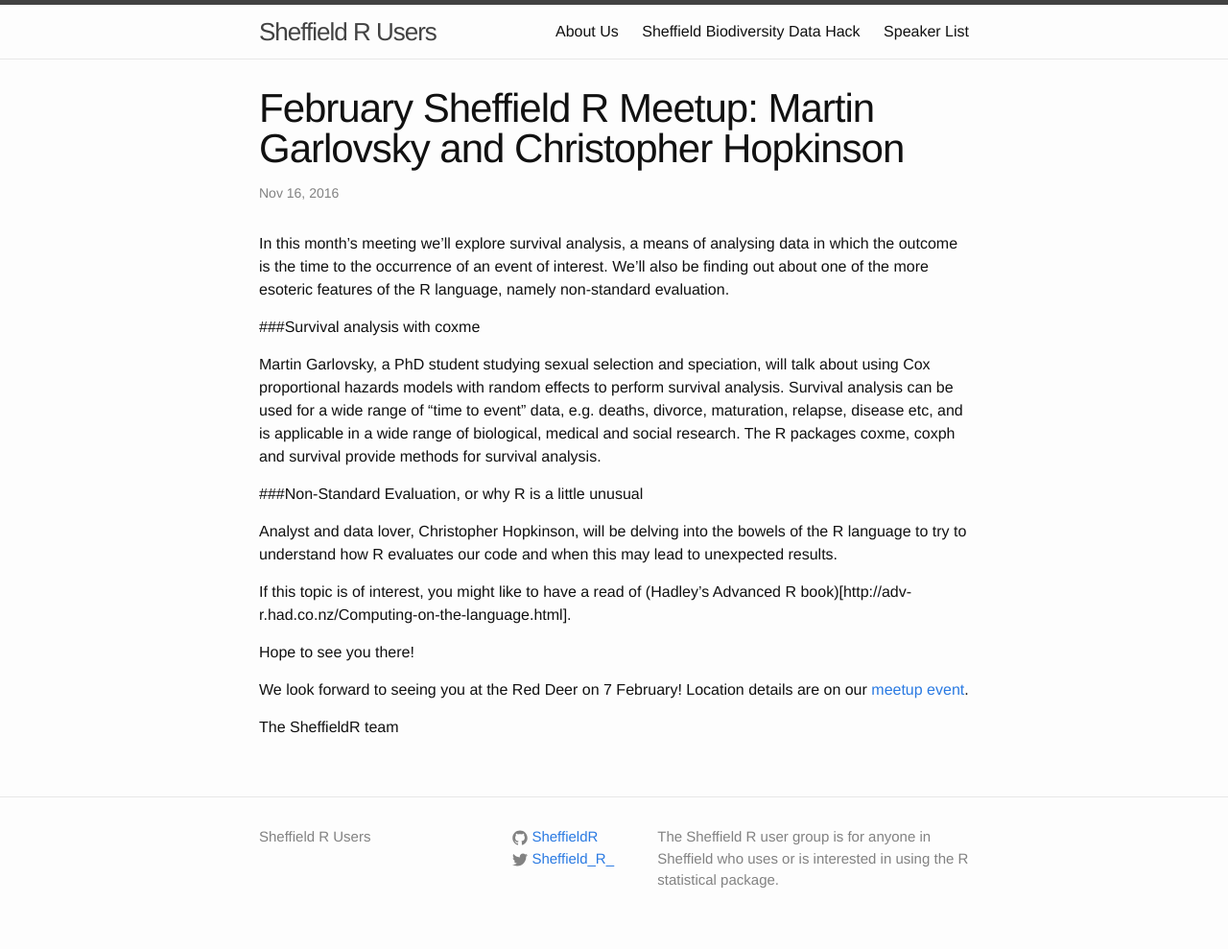
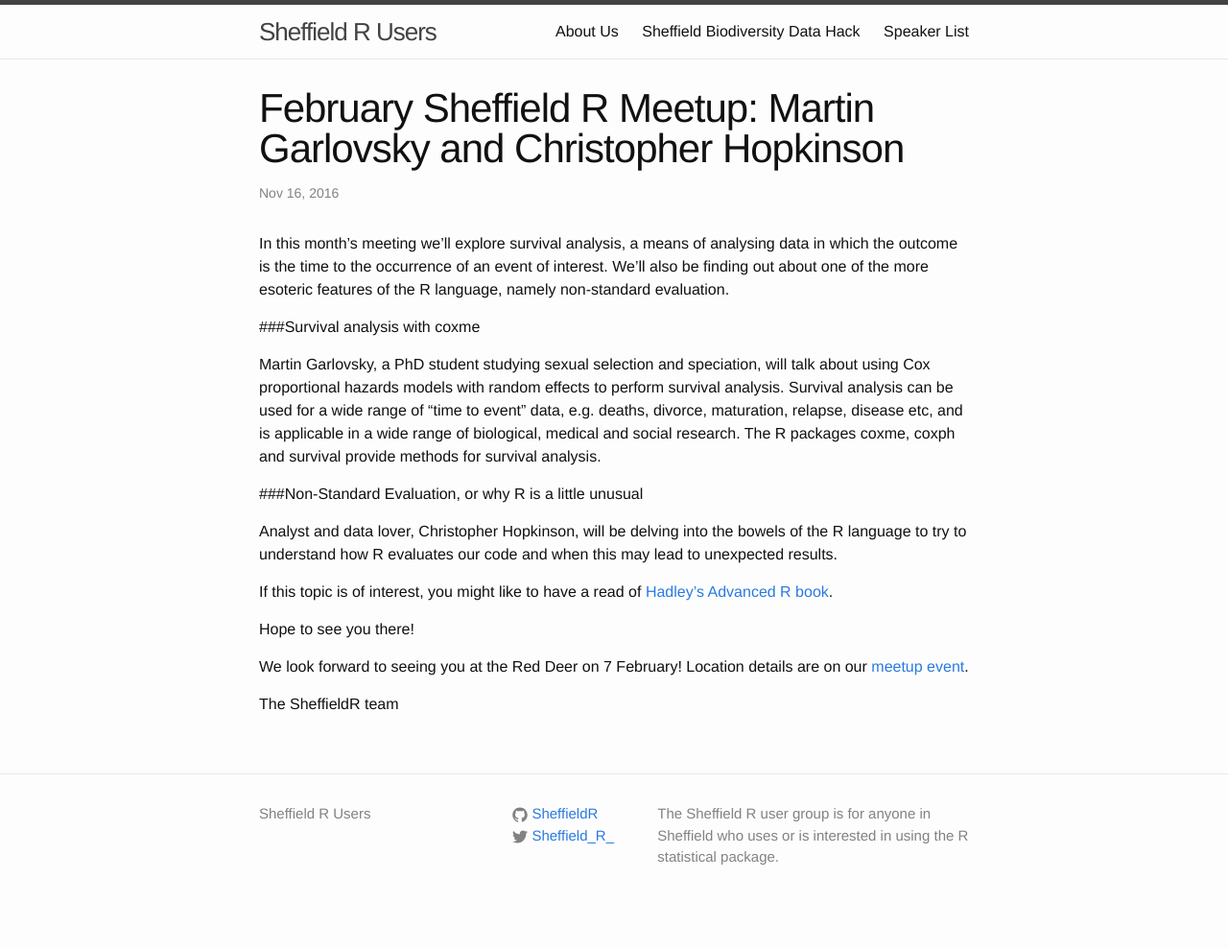
Before and after one commit to SheffieldR/Original.SheffieldR.github.io, a Jekyll site: the page built from _posts/2017-02-01-february-meetup.markdown, in a window 1280 px wide. Shown: the whole page at 96% size. Built offline with Jekyll 4.4.1, drawn with Linux system fonts in a browser that asks for light colours; after the commit the page ends 965 px from its top, so only the background shows below that.

Commit message:
Fix formatting

```diff
--- a/_posts/2017-02-01-february-meetup.markdown
+++ b/_posts/2017-02-01-february-meetup.markdown
@@ -21,7 +21,7 @@ Martin Garlovsky, a PhD student studying sexual selection and speciation, will t
 
 Analyst and data lover, Christopher Hopkinson, will be delving into the bowels of the R language to try to understand how R evaluates our code and when this may lead to unexpected results.
 
-If this topic is of interest, you might like to have a read of (Hadley's Advanced R book)[http://adv-r.had.co.nz/Computing-on-the-language.html].
+If this topic is of interest, you might like to have a read of [Hadley's Advanced R book](http://adv-r.had.co.nz/Computing-on-the-language.html).
 
 Hope to see you there!
 
```
